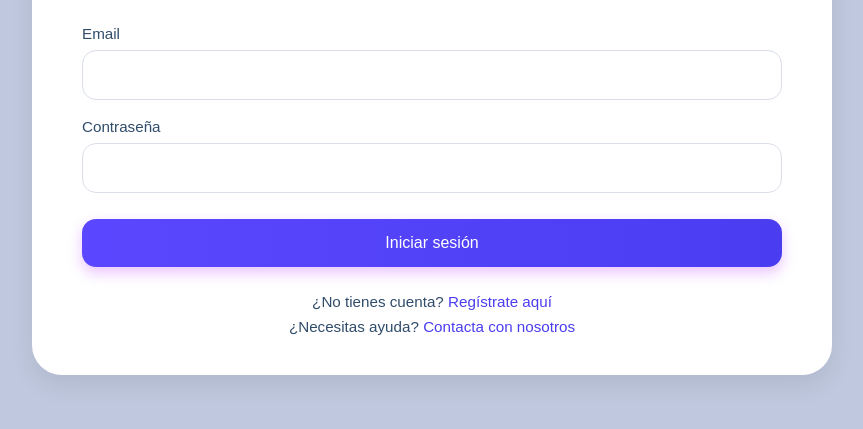
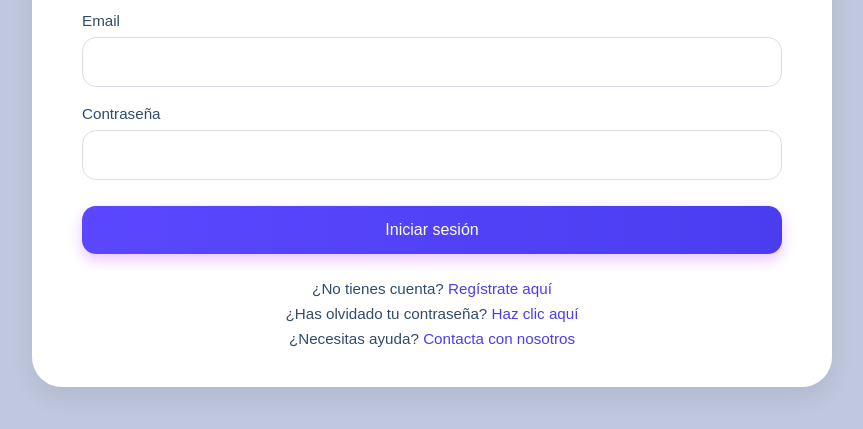
Before and after one commit to carolinahra/Nuvia_frontend, a website built with Vite: page templates/login.html in a window 1280 px wide. Shown: the part 293-722 px from the top of the page, without its empty margins (208-1071 px from the left). Built offline with nearby package versions, Linux system fonts and the light colour scheme; no server answers.

Commit message:
updated login template to include forgotten password link

```diff
--- a/templates/login.html
+++ b/templates/login.html
@@ -36,6 +36,10 @@
         </p>
 
       <p class="bottom-text">
+        ¿Has olvidado tu contraseña? <a href="olvidar-contrasena.html">Haz clic aquí</a>
+      </p>
+
+      <p class="bottom-text">
         ¿Necesitas ayuda? <a href="contacto.html">Contacta con nosotros</a>
       </p>
     </section>
```
